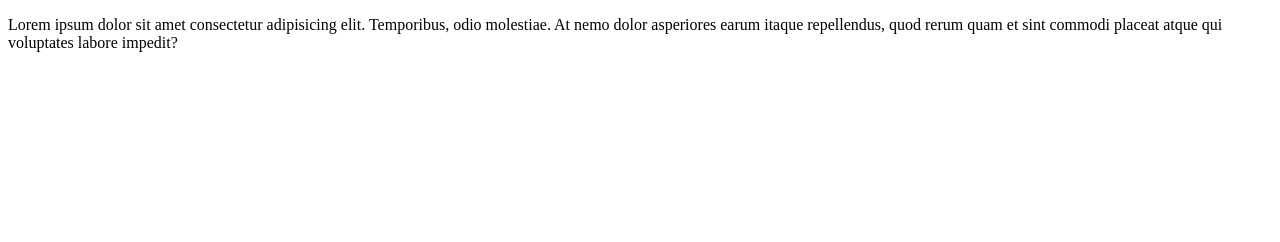
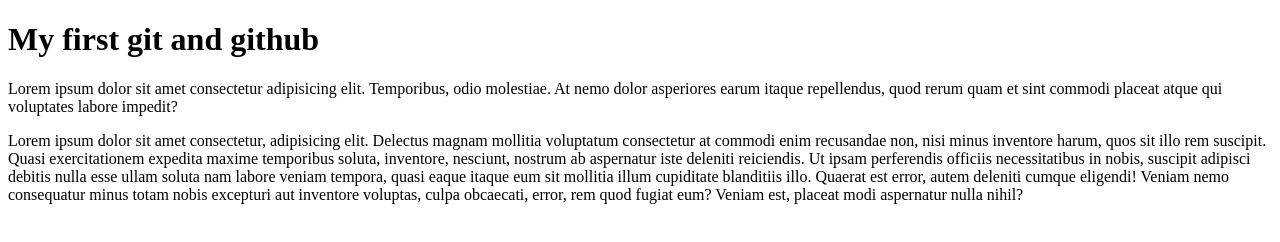
Before and after one commit to habibstark007/711-DAY-6-V2, a plain HTML site: page indexnew.html in a window 1280 px wide. Drawn offline with Linux system fonts and the light colour scheme.

Commit message:
third commit

```diff
--- a/indexnew.html
+++ b/indexnew.html
@@ -2,12 +2,18 @@
 <html lang="en">
 <head>
     <meta charset="UTF-8">
-    <meta name="viewport" content="width=<device-width>, initial-scale=1.0">
-    <title>Document</title>
+    <meta name="viewport" content="width=device-width>, initial-scale=1.0">
+    <title>Git and Github</title>
 </head>
 <body>
+    <h1>
+        My first git and github
+    </h1>
     <p>
         Lorem ipsum dolor sit amet consectetur adipisicing elit. Temporibus, odio molestiae. At nemo dolor asperiores earum itaque repellendus, quod rerum quam et sint commodi placeat atque qui voluptates labore impedit?
     </p>
+    <div>
+        Lorem ipsum dolor sit amet consectetur, adipisicing elit. Delectus magnam mollitia voluptatum consectetur at commodi enim recusandae non, nisi minus inventore harum, quos sit illo rem suscipit. Quasi exercitationem expedita maxime temporibus soluta, inventore, nesciunt, nostrum ab aspernatur iste deleniti reiciendis. Ut ipsam perferendis officiis necessitatibus in nobis, suscipit adipisci debitis nulla esse ullam soluta nam labore veniam tempora, quasi eaque itaque eum sit mollitia illum cupiditate blanditiis illo. Quaerat est error, autem deleniti cumque eligendi! Veniam nemo consequatur minus totam nobis excepturi aut inventore voluptas, culpa obcaecati, error, rem quod fugiat eum? Veniam est, placeat modi aspernatur nulla nihil?
+    </div>
 </body>
 </html>
```
